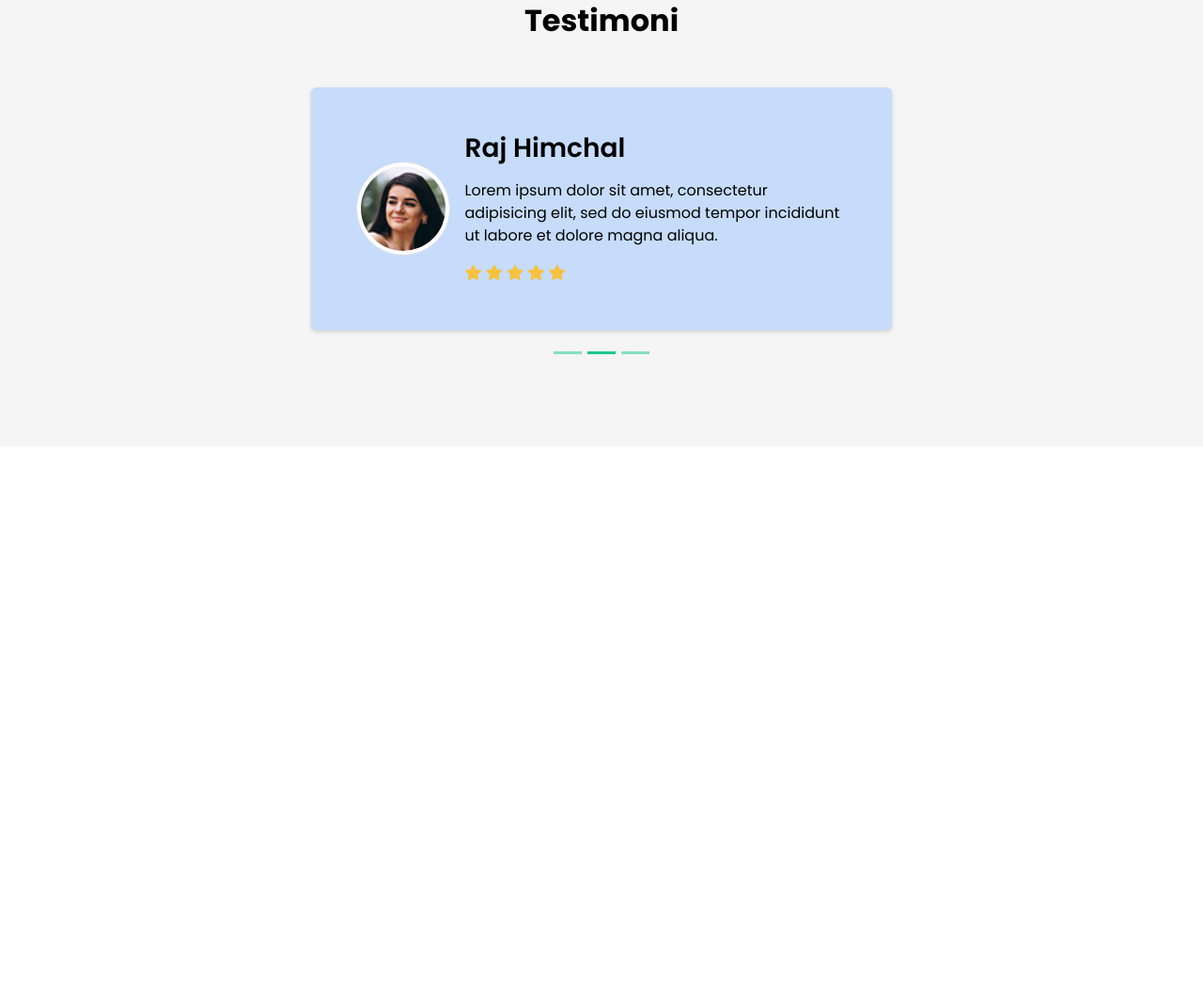
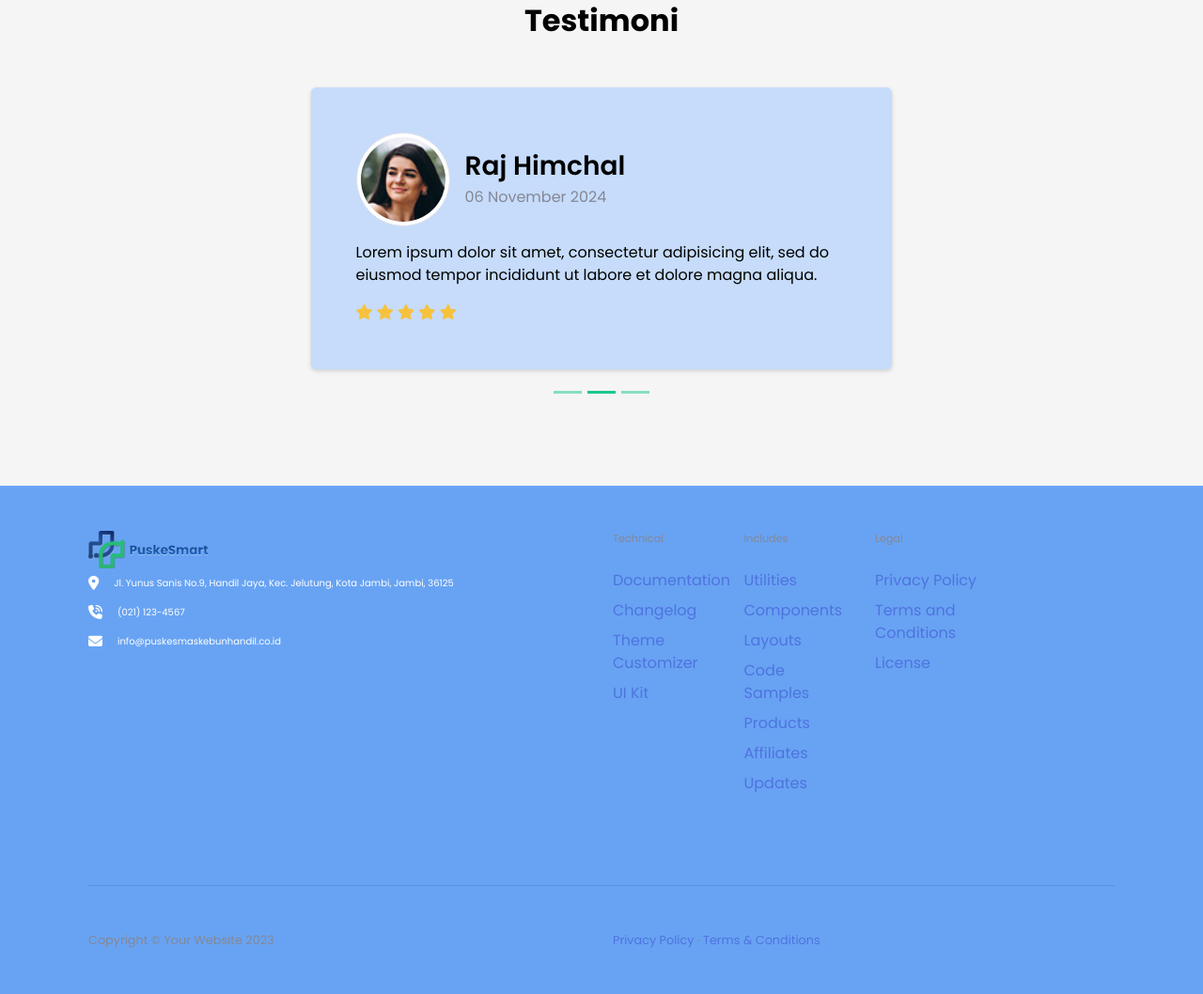
Before and after one commit to azizhadiid/softwareengineering.git.io, a website with bundled scripts: page index.html in a window 1280 px wide. Shown: the part 1855-2913 px from the top of the page at 94% size. Before the commit the page ends 2330 px from the top, so only its background shows below. Built offline with nearby package versions, Linux system fonts and the light colour scheme.

Commit message:
update 2

```diff
--- a/index.html
+++ b/index.html
@@ -191,6 +191,10 @@
                     style="width: auto; height: 100px;">
                   <div class="author ml-3">
                     <h3 class="mb-1" style="color: black; font-weight: 600;">Raj Himchal</h3>
+                    <p class="text-muted m-0">06 November 2024</p>
+                  </div>
+                </div>
+
                 <p class="mt-3" style="color: black;">Lorem ipsum dolor sit amet, consectetur adipisicing elit, sed
                   do eiusmod
                   tempor incididunt ut labore et dolore magna aliqua.</p>
@@ -202,18 +206,19 @@
                   <i class="fas fa-star text-warning"></i>
                 </div>
               </div>
-                </div>
-              </div>
               <!-- Testi Item end-->
 
               <!-- testi item start 2-->
-              <div class="testi-item carousel-item shadow-sm rounded p-5 mb-5"
-                style="background-color: #C6DCFA;">
+              <div class="testi-item carousel-item shadow-sm rounded p-5 mb-5" style="background-color: #C6DCFA;">
                 <div class="testi-author-info d-flex align-items-center">
                   <img src="img/asset/testimonial/2.jpg" class="img-thumbnail rounded-circle" alt="author image"
                     style="width: auto; height: 100px;">
                   <div class="author ml-3">
                     <h3 class="mb-1" style="color: black; font-weight: 600;">Raj Himchal</h3>
+                    <p class="text-muted m-0">06 November 2024</p>
+                  </div>
+                </div>
+
                 <p class="mt-3" style="color: black;">Lorem ipsum dolor sit amet, consectetur adipisicing elit, sed
                   do eiusmod
                   tempor incididunt ut labore et dolore magna aliqua.</p>
@@ -225,20 +230,21 @@
                   <i class="fas fa-star"></i>
                 </div>
               </div>
-                </div>
-              </div>
               <!-- Testi Item end-->
 
               <!-- testi item start 3-->
-              <div class="testi-item carousel-item shadow-sm rounded p-5 mb-5"
-                style="background-color: #C6DCFA;">
+              <div class="testi-item carousel-item shadow-sm rounded p-5 mb-5" style="background-color: #C6DCFA;">
                 <div class="testi-author-info d-flex align-items-center">
                   <img src="img/asset/testimonial/3.jpg" class="img-thumbnail rounded-circle" alt="author image"
                     style="width: auto; height: 100px;">
                   <div class="author ml-3">
                     <h3 class="mb-1" style="color: black; font-weight: 600;">Raj Himchal</h3>
+                    <p class="text-muted m-0">06 November 2024</p>
+                  </div>
+                </div>
 
-                    <p class="mt-3" style="color: black;">Lorem ipsum dolor sit amet, consectetur adipisicing elit, sed do eiusmod
+                <p class="mt-3" style="color: black;">Lorem ipsum dolor sit amet, consectetur adipisicing elit, sed
+                  do eiusmod
                   tempor incididunt ut labore et dolore magna aliqua.</p>
                 <div class="rating text-warning">
                   <i class="fas fa-star"></i>
@@ -246,8 +252,6 @@
                   <i class="fas fa-star"></i>
                   <i class="fas fa-star"></i>
                   <i class="fas fa-star"></i>
-                    </div>
-                  </div>
                 </div>
               </div>
               <!-- Testi Item end-->
@@ -259,6 +263,80 @@
     </div>
   </section>
   <!-- End Section 4 -->
+
+  <!-- Section 5 -->
+  <footer class="footer pt-10 pb-5 mt-auto footer-light" style="background-color: #68A3F3;">
+    <div class="container-lg">
+      <div class="row gx-5 py-5">
+        <div class="col-lg-6">
+          <div class="footer-brand"><img src="img/asset/logoVer.png" alt="" style="width: auto; height: 40px;"></div>
+          <!-- Almat -->
+          <div class="d-flex align-items-center">
+            <i class="fa-solid fa-location-dot" style="font-size: 15px; color: white;"></i>
+            <p class="ml-3 my-2" style="font-size: 10px; color: white; margin-left: 10px;">
+              Jl. Yunus Sanis No.9, Handil Jaya, Kec. Jelutung, Kota Jambi, Jambi, 36125
+            </p>
+          </div>
+          <!-- no telp -->
+          <div class="d-flex align-items-center">
+            <i class="fa-solid fa-phone-volume" style="font-size: 15px; color: white;"></i>
+            <p class="ml-3 my-2" style="font-size: 10px; color: white; margin-left: 10px;">
+              (021) 123-4567
+            </p>
+          </div>
+          <!-- Email -->
+          <div class="d-flex align-items-center">
+            <i class="fa-solid fa-envelope" style="font-size: 15px; color: white;"></i>
+            <p class="ml-3 my-2" style="font-size: 10px; color: white; margin-left: 10px;">
+              info@puskesmaskebunhandil.co.id
+            </p>
+          </div>
+        </div>
+        <div class="col-lg-6">
+          <div class="row gx-2">
+            <div class="col-lg-3 col-md-6 mb-5 mb-lg-0">
+              <div class="text-uppercase-expanded text-xs mb-4">Technical</div>
+              <ul class="list-unstyled mb-0">
+                <li class="mb-2"><a href="#!">Documentation</a></li>
+                <li class="mb-2"><a href="#!">Changelog</a></li>
+                <li class="mb-2"><a href="#!">Theme Customizer</a></li>
+                <li><a href="#!">UI Kit</a></li>
+              </ul>
+            </div>
+            <div class="col-lg-3 col-md-6 mb-5 mb-md-0">
+              <div class="text-uppercase-expanded text-xs mb-4">Includes</div>
+              <ul class="list-unstyled mb-0">
+                <li class="mb-2"><a href="#!">Utilities</a></li>
+                <li class="mb-2"><a href="#!">Components</a></li>
+                <li class="mb-2"><a href="#!">Layouts</a></li>
+                <li class="mb-2"><a href="#!">Code Samples</a></li>
+                <li class="mb-2"><a href="#!">Products</a></li>
+                <li class="mb-2"><a href="#!">Affiliates</a></li>
+                <li><a href="#!">Updates</a></li>
+              </ul>
+            </div>
+            <div class="col-lg-3 col-md-6">
+              <div class="text-uppercase-expanded text-xs mb-4">Legal</div>
+              <ul class="list-unstyled mb-0">
+                <li class="mb-2"><a href="#!">Privacy Policy</a></li>
+                <li class="mb-2"><a href="#!">Terms and Conditions</a></li>
+                <li><a href="#!">License</a></li>
+              </ul>
+            </div>
+          </div>
+        </div>
+      </div>
+      <hr class="my-5">
+      <div class="row gx-5 align-items-center">
+        <div class="col-md-6 small">Copyright © Your Website 2023</div>
+        <div class="col-md-6 text-md-end small">
+          <a href="#!">Privacy Policy</a> · <a href="#!">Terms &amp; Conditions</a>
+        </div>
+      </div>
+    </div>
+  </footer>
+
+  <!-- End Section 5 -->
 
   <!-- My JS -->
   <script src="js/myJS/index.js"></script>
```
Lines whose indentation alone changed are shown as unchanged.
